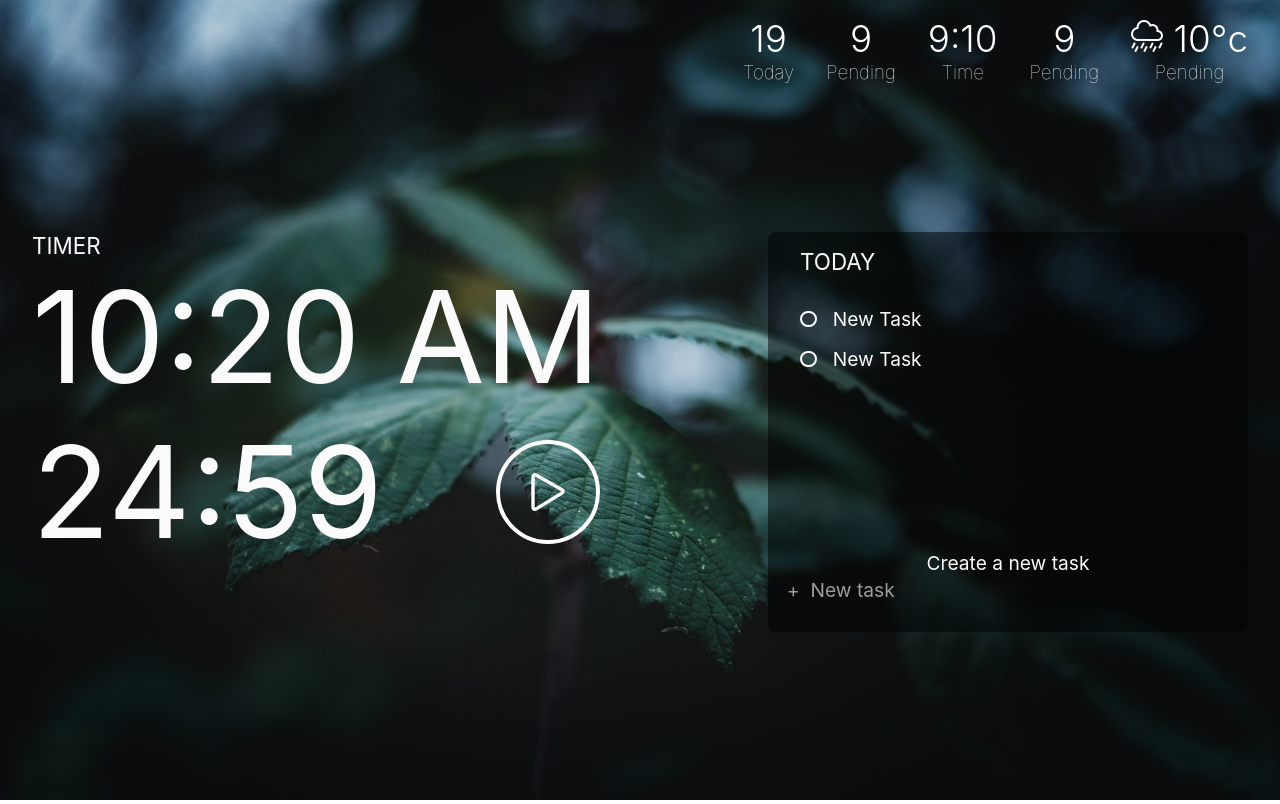
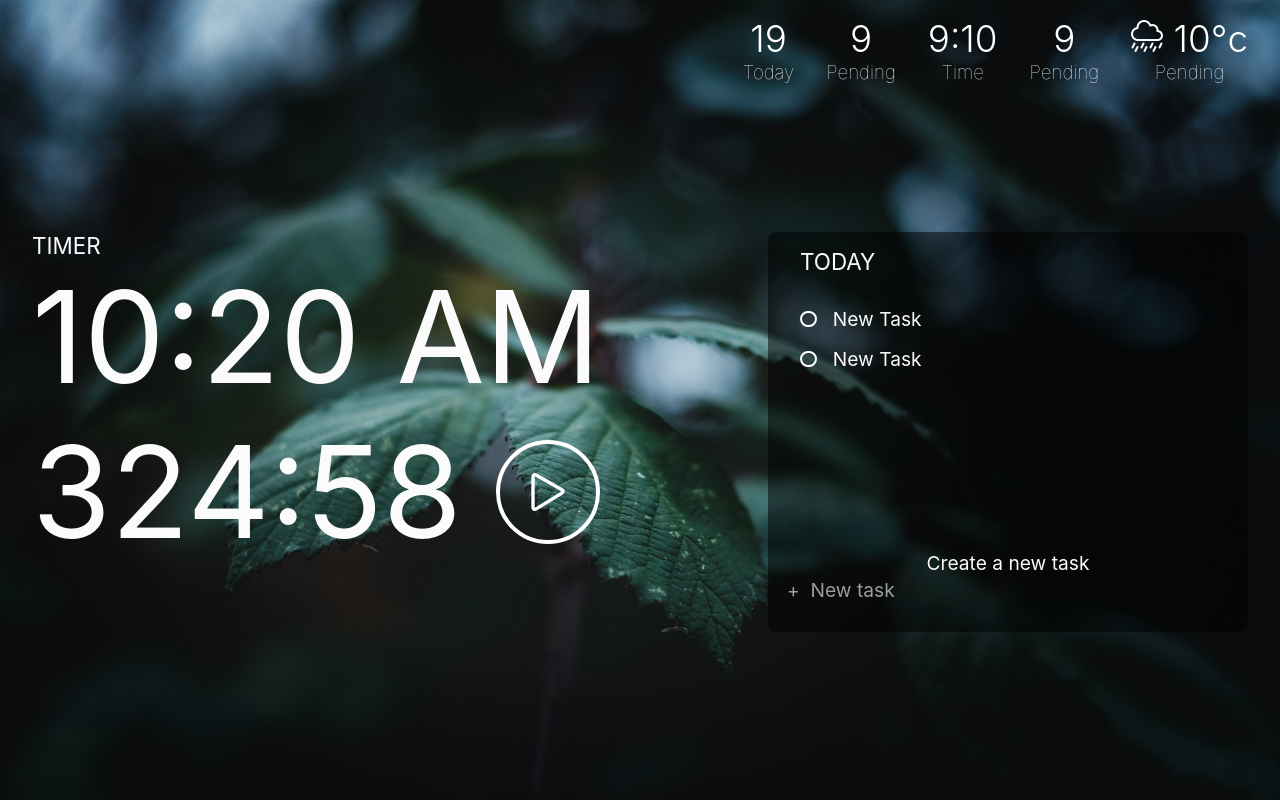
Before and after one commit to iCharlieAraiza/focus-tab, a plain HTML site: page index.html in a window 1280 px wide. Both pictures are taken after a click on the element 652 px from the left and 491 px from the top of the page. Drawn offline with Linux system fonts and the light colour scheme.

Commit message:
Update pomodoro logic

```diff
--- a/index.html
+++ b/index.html
@@ -109,59 +109,57 @@
         </section>
     </main>
 <script>
-    let time = 1500,
+    let sessionTime = 19500,
         breakTime = 20,
-        active = false
+        active = false,
+        interval = '',
+        runningTime = 0
 
     const timer = document.querySelector('.timer .time')
     const play = document.querySelector('#play')
 
+    let startTime = 0,
+        currentTime = 0;
+
     play.onclick = ()=>{
         active = !active
-        const interval = setInterval(()=>{
-            if(!active){
-                clearInterval(interval)
-            }
-            if(seconds <= 0){
-                if(breakTime <= 0){
-                    clearInterval(interval)
-                }
-                timer.innerHTML = timeFormat(breakTime--)
-            }else{
-                timer.innerHTML = timeFormat(seconds--)
-            }
+        if(active)
+            start();
+        else
+            pause();
+    }
+
+    const start = ()=>{
+        startTime = Date.now() - runningTime
+        interval = setInterval(()=>{
+            const time = Date.now() - startTime
+            currentTime =  sessionTime - ( Math.floor(time / 1000) )
+            timer.textContent = calculateTime(currentTime)
+            console.log( calculateTime(currentTime) )
         },1000)
     }
 
+    const pause = ()=>{
+        sessionTime = currentTime
+        clearInterval(interval)
+    }
+
+    const calculateTime = value => {
+        const sec = parseInt(value, 10);
+        let hours = Math.floor(sec / 3600);
+        let minutes = Math.floor((sec - hours * 3600) / 60);
+        let seconds = sec - hours * 3600 - minutes * 60;
+        if (hours < 10) {      hours = '0' + hours;    }
+        if (minutes < 10) {      minutes = '0' + minutes;    }
+        if (seconds < 10) {      seconds = '0' + seconds;    }
+        if (hours == 0) {
+        return +minutes + ':' + seconds; // Return in MM:SS format
+        } else {
+        return  ( (hours * 60) + minutes) + ':' + seconds; // Return in HH:MM:SS format
+        }
+    }
 
 
-    let seconds = time;
-
-
-
-    const timeFormat = (seconds)=>{
-        if(seconds >=3600){
-            return Math.floor(seconds/360)
-        }else{
-            const def = (seconds%60 <10 ? '0' + seconds%60 :  seconds%60)
-            const minutes = Math.floor(seconds/60) < 10 ? '0' + Math.floor(seconds/60) : Math.floor(seconds/60);
-
-            if(seconds>=360 && seconds < 3600){
-                return minutes + ':' + def
-            }
-            if(seconds>=60 && seconds<360){
-                console.log(seconds%60)
-                //return minutes + ':'+ (seconds%60 == 0 ? '00' : seconds%60)
-                return minutes + ':' + def
-            }
-            if(seconds>=10 && seconds<60){
-                return '00:'+seconds
-            }else if(seconds<10){
-                return '00:'+def
-            }
-
-        }
-    }
 
     /*
         To-do App
```
